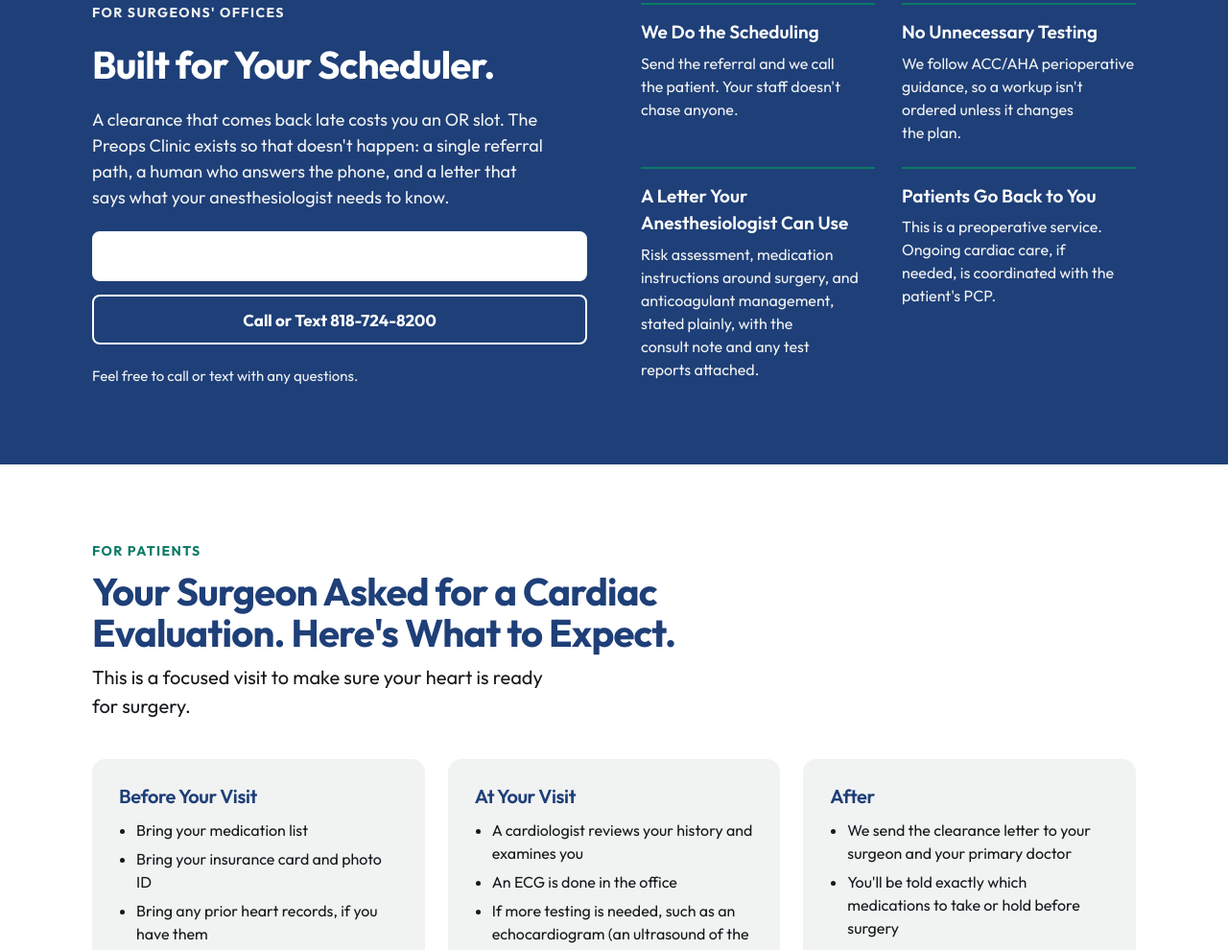
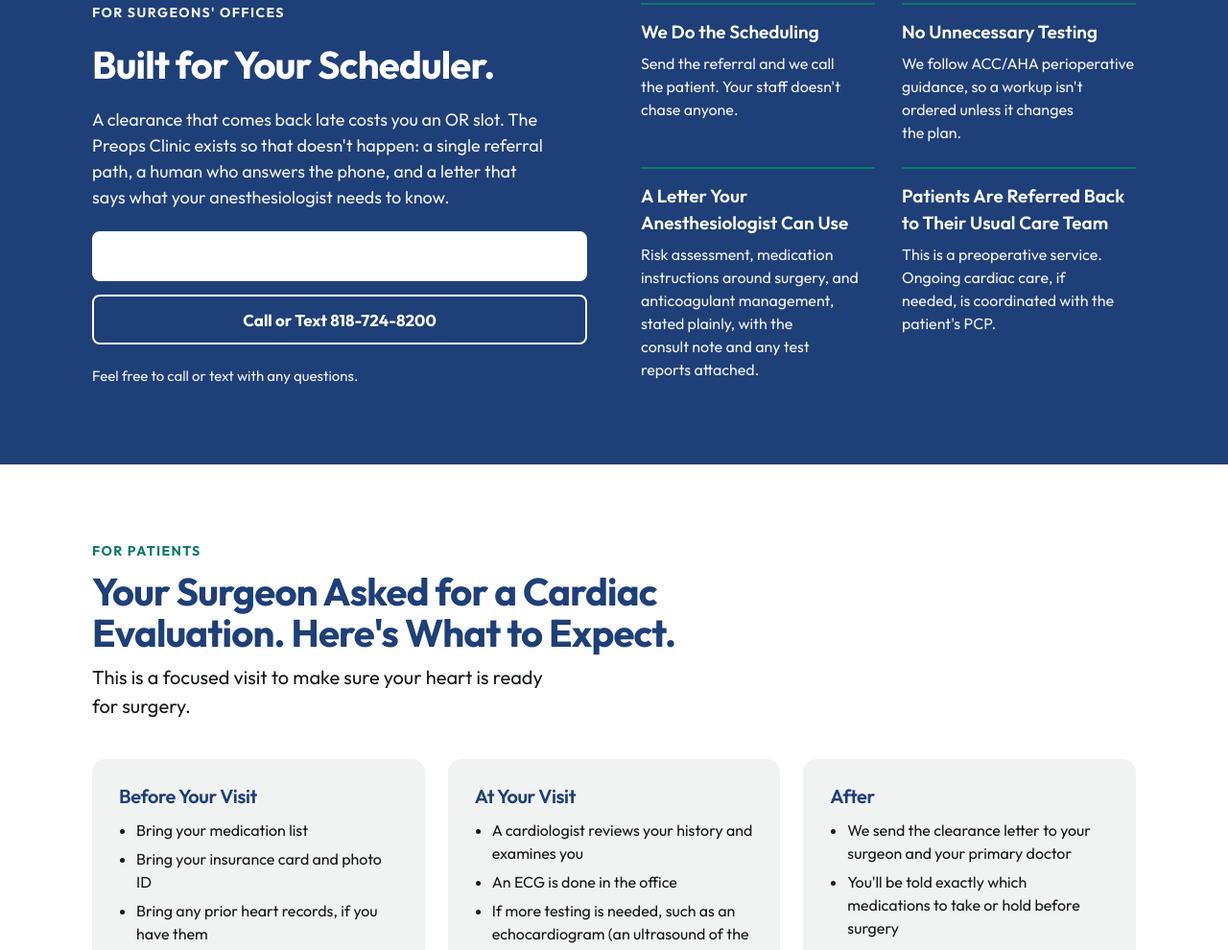
Before and after one commit to mwakslak-del/preops-site, a plain HTML site: page index.html in a window 1280 px wide. Shown: the part 2018-3008 px from the top of the page at 96% size. Drawn offline with Linux system fonts and the light colour scheme.

Commit message:
Copy: patients are referred back to their usual care team
Co-Authored-By: Claude Fable 5.1 <noreply@anthropic.com>
Claude-Session: https://claude.ai/code/session_01V4crVofzvXYhVDKZJgboZh

```diff
--- a/index.html
+++ b/index.html
@@ -300,7 +300,7 @@
         <li><div class="t">We Do the Scheduling</div><p>Send the referral and we call the patient. Your staff doesn't chase anyone.</p></li>
         <li><div class="t">No Unnecessary Testing</div><p>We follow ACC/AHA perioperative guidance, so a workup isn't ordered unless it changes the plan.</p></li>
         <li><div class="t">A Letter Your Anesthesiologist Can Use</div><p>Risk assessment, medication instructions around surgery, and anticoagulant management, stated plainly, with the consult note and any test reports attached.</p></li>
-        <li><div class="t">Patients Go Back to You</div><p>This is a preoperative service. Ongoing cardiac care, if needed, is coordinated with the patient's PCP.</p></li>
+        <li><div class="t">Patients Are Referred Back to Their Usual Care Team</div><p>This is a preoperative service. Ongoing cardiac care, if needed, is coordinated with the patient's PCP.</p></li>
       </ul>
     </div>
   </section>
```
Also changed, not shown: about.html (+1 -1 lines), llms.txt.
